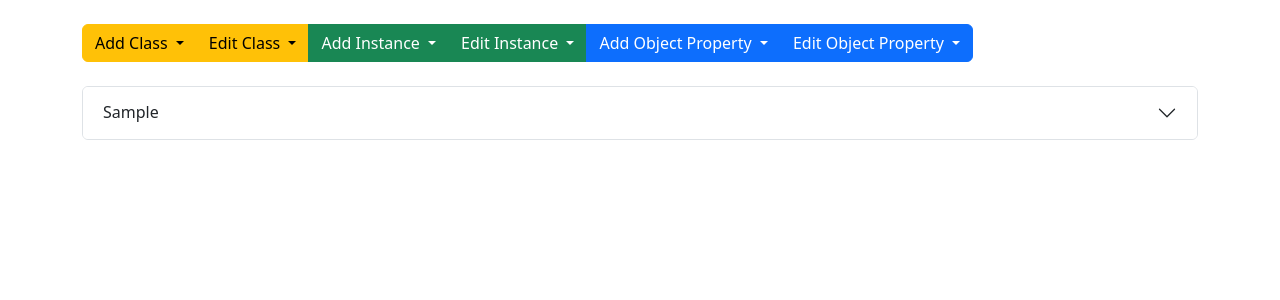
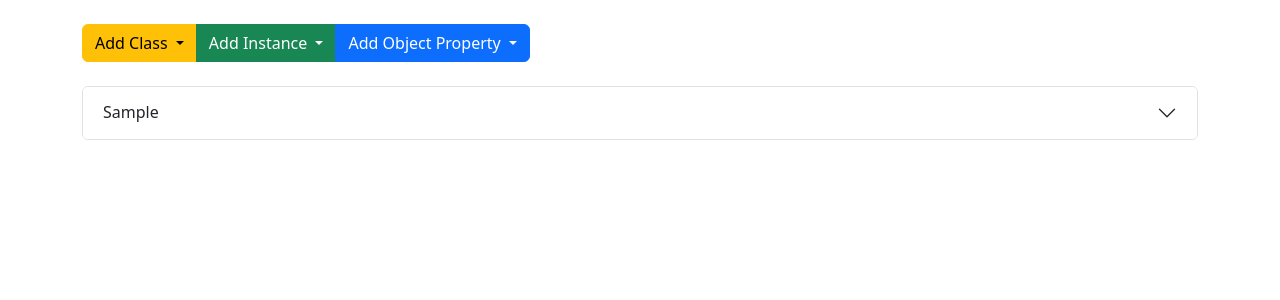
Before and after one commit to ara2003/PBZ_2_3, a Django app: template OntologyApp/main/templates/main/ontology.html in a window 1280 px wide. Shown: the part 56-356 px from the top of the page. Run offline with Django 4.2, Linux system fonts and the light colour scheme; the template is opened without the code that fills it: most values are stand-ins (such as "Sample title", 1, 10 or a date in 2020); some libraries are stand-ins or nearby versions.

Commit message:
Edit templates and views

```diff
--- a/OntologyApp/main/templates/main/ontology.html
+++ b/OntologyApp/main/templates/main/ontology.html
@@ -12,24 +12,14 @@ Ontology
       Add Class
     </button>
     <ul class="dropdown-menu">
+      <form method='post'>
+        {% csrf_token %}
         <li><input placeholder="Enter name" class="form-control" type="text" id="classInputName" name="classInputName"></li></br>
         <li><input placeholder="Enter super class" class="form-control" type="text" id="classInputOne" name="classInputOne"></li></br>
         <li><input placeholder="Enter Subclasses" class="form-control" type="text" id="classInputTwo" name="classInputTwo"></li>
         <li><hr class="dropdown-divider"></li>
-      <li><a class="dropdown-item" href="#">Add</a></li>
-    </ul>
-  </div>
-
-  <div class="btn-group">
-    <button type="button" class="btn btn-warning dropdown-toggle" data-bs-toggle="dropdown" aria-expanded="false">
-      Edit Class
-    </button>
-    <ul class="dropdown-menu">
-      <li><input placeholder="Enter name" class="form-control" type="text" id="classEditName" name="classEditName"></li></br>
-      <li><input placeholder="Enter new name" class="form-control" type="text" id="classInputOne" name="classEditOne"></li></br>
-      <li><input placeholder="Enter Subclasses" class="form-control" type="text" id="classInputTwo" name="classEditTwo"></li>
-      <li><hr class="dropdown-divider"></li>
-      <li><a class="dropdown-item" href="#">Edit</a></li>
+        <li><button type="submit" class="dropdown-item" name="addClass">Add</button></li>
+      </form>
     </ul>
   </div>
 
@@ -38,23 +28,13 @@ Ontology
       Add Instance
     </button>
     <ul class="dropdown-menu">
+      <form method='post'>
+        {% csrf_token %}
         <li><input placeholder="Enter name" class="form-control" type="text" id="individualInputName" name="individualInputName"></li></br>
         <li><input placeholder="Enter parent" class="form-control" type="text" id="individualInput" name="individualInput"></li>
         <li><hr class="dropdown-divider"></li>
-      <li><a class="dropdown-item" href="#">Add</a></li>
-    </ul>
-  </div>
-
-  <div class="btn-group">
-    <button type="button" class="btn btn-success dropdown-toggle" data-bs-toggle="dropdown" aria-expanded="false">
-      Edit Instance
-    </button>
-    <ul class="dropdown-menu">
-      <li><input placeholder="Enter name" class="form-control" type="text" id="individualEditName" name="individualEditName"></li></br>
-      <li><input placeholder="Enter new name" class="form-control" type="text" id="individualEditNewName" name="individualEditNewName"></li></br>
-      <li><input placeholder="Enter parent" class="form-control" type="text" id="individualEditInput" name="individualEditInput"></li>
-      <li><hr class="dropdown-divider"></li>
-      <li><a class="dropdown-item" href="#">Edit</a></li>
+        <li><button type="submit" class="dropdown-item" name="addInstance">Add</button></li>
+      </form>
     </ul>
   </div>
 
@@ -63,25 +43,14 @@ Ontology
       Add Object Property
     </button>
     <ul class="dropdown-menu">
+      <form method='post'>
+        {% csrf_token %}
         <li><input placeholder="Enter name" class="form-control" type="text" id="objectPropertyInputName" name="objectPropertyInputName"></li></br>
         <li><input placeholder="Enter subject" class="form-control" type="text" id="objectPropertyInputOne" name="objectPropertyInputOne"></li></br>
         <li><input placeholder="Enter object" class="form-control" type="text" id="objectPropertyInputTwo" name="objectPropertyInputTwo"></li>
         <li><hr class="dropdown-divider"></li>
-      <li><a class="dropdown-item" href="#">Add</a></li>
-    </ul>
-  </div>
-
-  <div class="btn-group">
-    <button type="button" class="btn btn-primary dropdown-toggle" data-bs-toggle="dropdown" aria-expanded="false">
-      Edit Object Property
-    </button>
-    <ul class="dropdown-menu">
-      <li><input placeholder="Enter name" class="form-control" type="text" id="objectPropertyEditName" name="objectPropertyEditName"></li></br>
-      <li><input placeholder="Enter new name" class="form-control" type="text" id="objectPropertyEditNewName" name="objectPropertyEditNewName"></li></br>
-      <li><input placeholder="Enter subject" class="form-control" type="text" id="objectPropertyEditOne" name="objectPropertyEditOne"></li></br>
-      <li><input placeholder="Enter object" class="form-control" type="text" id="objectPropertyEditTwo" name="objectPropertyEditTwo"></li>
-      <li><hr class="dropdown-divider"></li>
-      <li><a class="dropdown-item" href="#">Edit</a></li>
+        <li><button type="submit" class="dropdown-item" name="addObjectProperty">Add</button></li>
+      </form>
     </ul>
   </div>
 </div>
@@ -115,9 +84,19 @@ Ontology
               </tr>
             </tbody>
           </table>
-          <div class="d-grid gap-2 col-6 mx-auto">
-            <button type="submit" class="btn btn-danger float-end" name="Delete">Delete</button>
+
+          <form method='post'>
+            {% csrf_token %}
+            <div class="input-group">
+              <input placeholder="Enter new name" class="form-control" type="text" id="classEditOne" name="classEditOne">
+              <input placeholder="Enter Subclasses" class="form-control" type="text" id="classEditTwo" name="classEditTwo">
+              <button type="button" class="btn btn-warning float-end" name="Edit" value="{{ el.0 }}">Edit</button>
+              <button type="submit" class="btn btn-danger float-end" name="Delete" value="{{ el.0 }}">Delete</button>
             </div>
+          </form>
+
+          </br>
+
         </div>
       </div>
     </div>
```
Also changed, not shown: OntologyApp/main/templates/main/instances.html (+17 -1 lines), OntologyApp/main/templates/main/objectProperties.html (+18 -1 lines), OntologyApp/main/templates/main/triplesRDF.html (+6 -1 lines), OntologyApp/main/views.py (+55 -1 lines), OntologyApp/main/migrations/0001_initial.py (added). Lines whose indentation alone changed are shown as unchanged.
